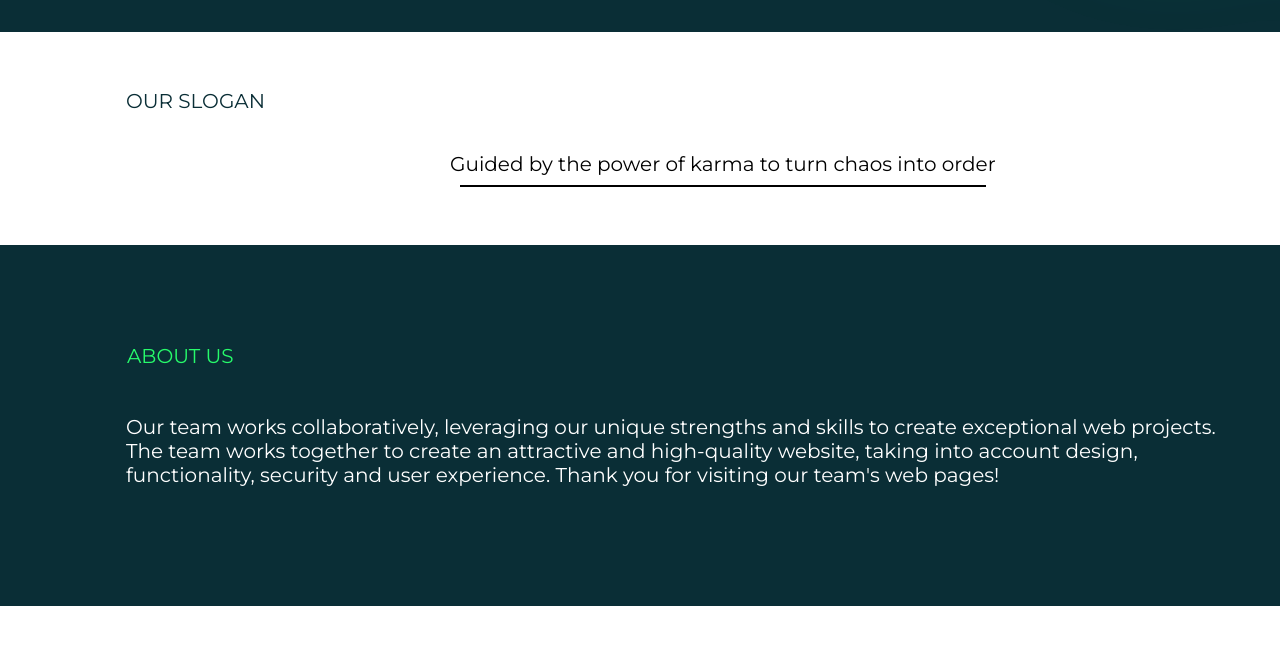
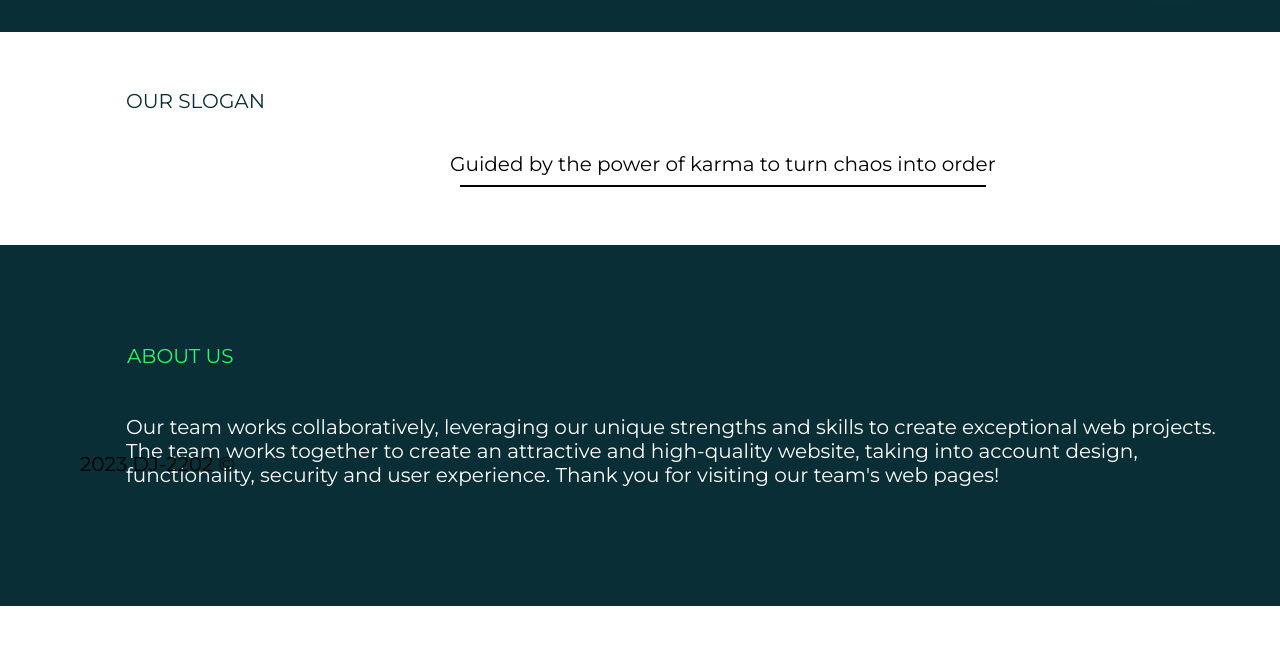
Before and after one commit to deunem/Karma, a plain HTML site: page index.html in a window 1280 px wide. Shown: the part 732-1397 px from the top of the page. Drawn offline with Linux system fonts and the light colour scheme; grey boxes are pictures that could not be loaded.

Commit message:
Update style.css

```diff
--- a/style.css
+++ b/style.css
@@ -299,7 +299,7 @@ color: #000;
     width: 1440px;
 height: 38px;
 left: 0px;
-top: 1690px;
+top: 1000px;
 color: #FFFFFF;
 background-position: top;
 }
```
